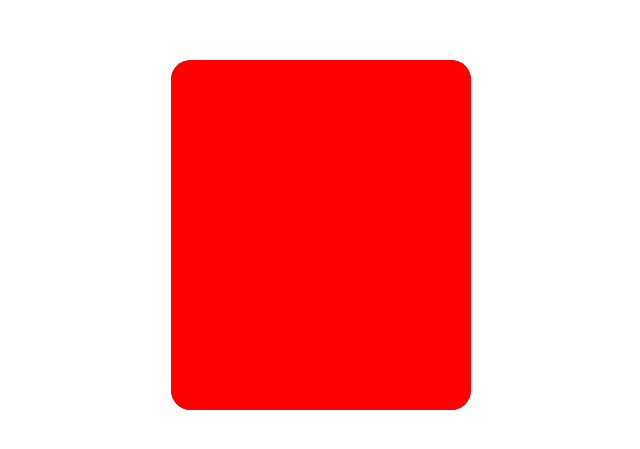
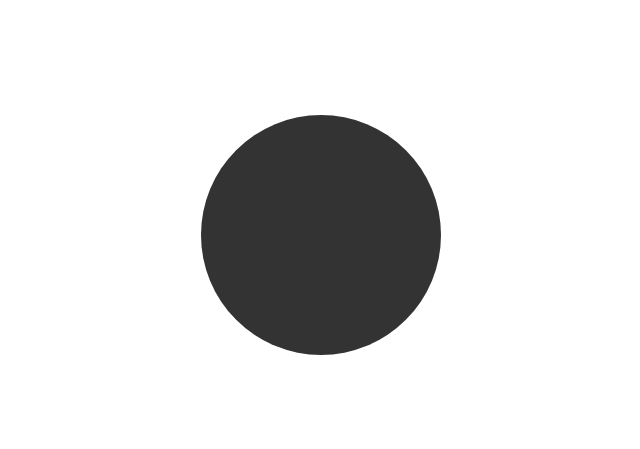
Before and after one commit to Aissa-Ghedbane/Card-Effects-Responsive, a plain HTML site: page index.html in a window 1280 px wide. Shown: the part 165-614 px from the top of the page, without its empty margins (319-959 px from the left). Drawn offline with Linux system fonts and the light colour scheme.

Commit message:
first model

```diff
--- a/style.css
+++ b/style.css
@@ -20,7 +20,6 @@ body
     width: 300px;
     height: 350px;
     margin: 20px;
-    background: #333;
     border-radius: 20px;
     transition: 0.5s;
     transition-delay: 0.5s;
@@ -38,8 +37,8 @@ body
     left: 0;
     width: 100%;
     height: 100%;
-    background: #f00;
     border-radius: 20px;
+    overflow: hidden;
 
 }
 .card .circle::before
@@ -50,4 +49,12 @@ body
     left: 0;
     width: 100%;
     height: 100%;
+    background: #333;
+    clip-path: circle(120px at center);
+    transition: 0.5s;
 }
+.card:hover .circle::before
+{
+    clip-path: circle(400px at center);
+
+}
```
